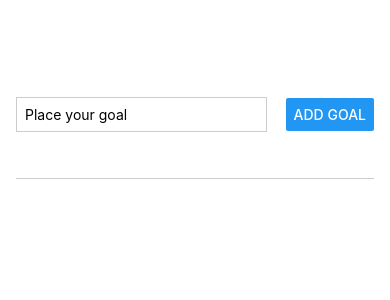
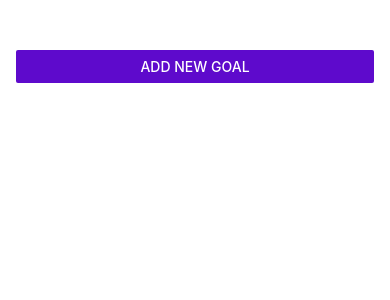
Before and after one commit to nikhil149/reactNativeStart, a React Native app: screen / in a window 390 px wide. Shown: the top 300 px of the page. Built offline with nearby package versions, Linux system fonts and the light colour scheme.

Commit message:
Modal added

```diff
--- a/App.js
+++ b/App.js
@@ -1,15 +1,25 @@
 import { useState } from "react";
-import { FlatList, StyleSheet, View } from "react-native";
+import { Button, FlatList, StyleSheet, View } from "react-native";
 import GoalInput from "./components/GoalInput";
 
 import GoalItem from "./components/GoalItem";
 
 export default function App() {
   const [goalList, setGoalList] = useState([]);
+  const [showModal, setShowModal] = useState(false);
+
+  const addNewGoalHandler = () => {
+    setShowModal(true);
+  };
+
+  const closeModalHandler = () => {
+    setShowModal(false);
+  };
 
   const addGoalHandler = (goalInput) => {
     const updatedGoalList = [...new Set([...goalList, goalInput])];
     setGoalList(updatedGoalList);
+    setShowModal(false);
   };
 
   const deleteItemHandler = (id) => {
@@ -19,7 +29,16 @@ export default function App() {
   };
   return (
     <View style={styles.appContainer}>
-      <GoalInput onAddGoal={addGoalHandler} />
+      <Button
+        title="Add New Goal"
+        onPress={addNewGoalHandler}
+        color="#5e0acc"
+      />
+      <GoalInput
+        onAddGoal={addGoalHandler}
+        isVisible={showModal}
+        onCloseModal={closeModalHandler}
+      />
       <View style={styles.goalsContainer}>
         <FlatList
           data={goalList}
--- a/components/GoalInput.js
+++ b/components/GoalInput.js
@@ -1,15 +1,20 @@
 import { useState } from "react";
-import { View, TextInput, Button, StyleSheet } from "react-native";
-function GoalInput({ onAddGoal = () => {} }) {
+import { View, TextInput, Button, StyleSheet, Modal } from "react-native";
+function GoalInput({
+  onAddGoal = () => {},
+  isVisible,
+  onCloseModal = () => {},
+}) {
   const [goalInput, setGoalInput] = useState("");
   const goalInputHandler = (enteredText) => {
     setGoalInput(enteredText);
   };
-  const addGoalHandler=()=>{
+  const addGoalHandler = () => {
     onAddGoal(goalInput);
     setGoalInput("");
-  }
+  };
   return (
+    <Modal visible={isVisible} animationType="slide">
       <View style={styles.inputContainer}>
         <TextInput
           style={styles.textInput}
@@ -17,8 +22,16 @@ function GoalInput({ onAddGoal = () => {} }) {
           onChangeText={goalInputHandler}
           placeholder="Place your goal"
         />
+        <View style={styles.inputButtonContainer}>
+          <View style={styles.button}>
             <Button title="Add Goal" onPress={addGoalHandler} />
           </View>
+          <View style={styles.button}>
+            <Button title="Cancel" onPress={onCloseModal} />
+          </View>
+        </View>
+      </View>
+    </Modal>
   );
 }
 
@@ -26,18 +39,26 @@ export default GoalInput;
 
 const styles = StyleSheet.create({
   inputContainer: {
-    flexDirection: "row",
-    justifyContent: "space-between",
+    justifyContent: "center",
     alignItems: "center",
     marginBottom: 24,
+    padding: 16,
     borderBottomWidth: 1,
     borderBottomColor: "#cccccc",
     flex: 1,
   },
+  inputButtonContainer: {
+    flexDirection: "row",
+  },
   textInput: {
     borderWidth: 1,
     borderColor: "#cccccc",
-    width: "70%",
+    width: "100%",
     padding: 8,
   },
+  button: {
+    width: '25%',
+    marginHorizontal: 8,
+    marginTop: 16,
+  }
 });
```
Lines whose indentation alone changed are shown as unchanged.
